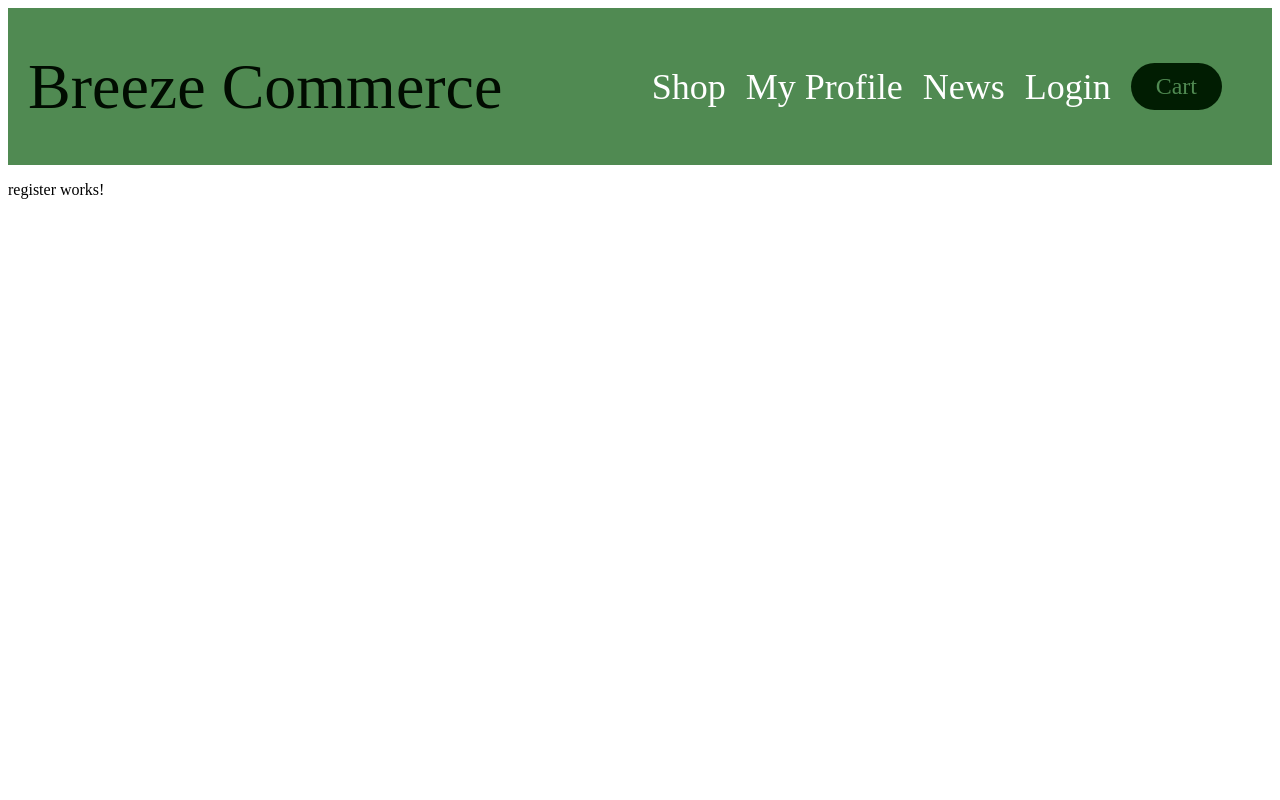
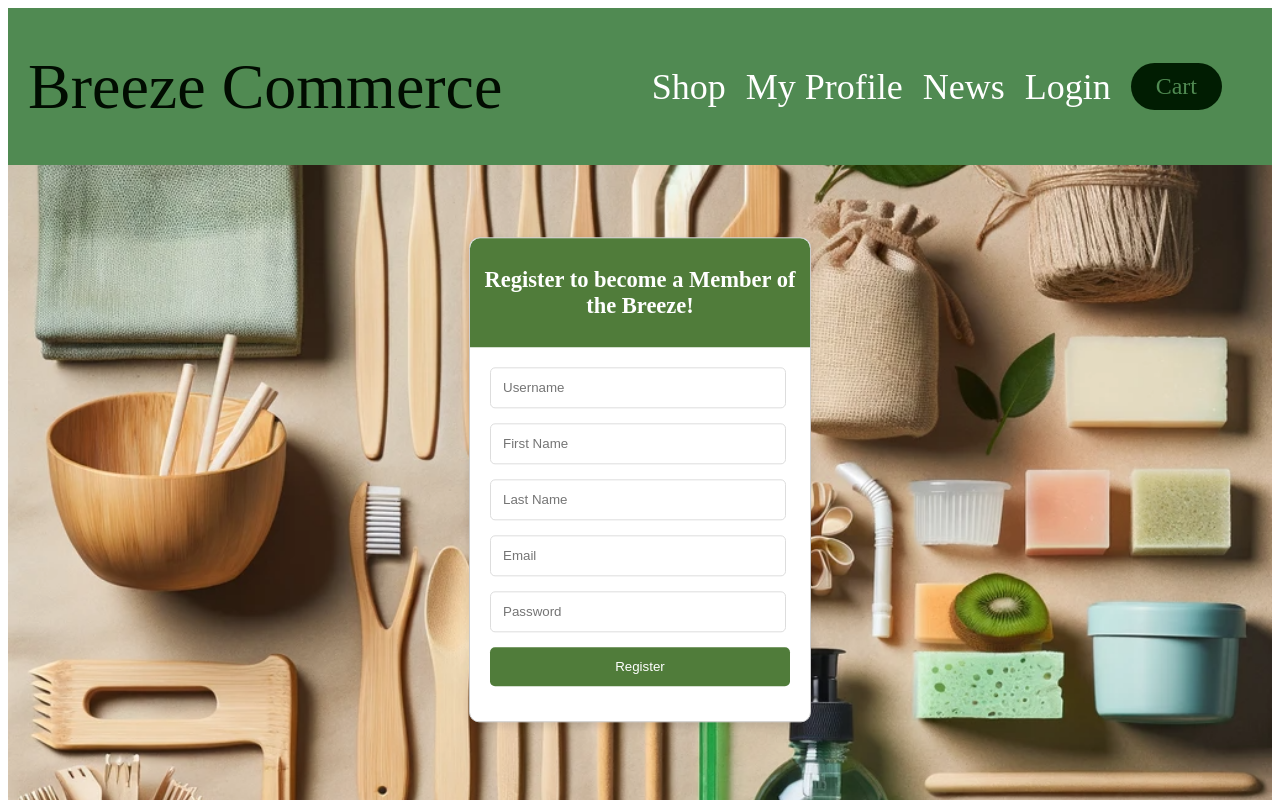
Before and after one commit to Z8phyR/breeze_commerce, an Angular app in the folder commerce_client/: page /register in a window 1280 px wide. Shown: the top 800 px of the page. Built offline with nearby package versions, Linux system fonts and the light colour scheme; a web font is replaced by a local one.

Commit message:
Implement Register Component
Database updates to register component, now username/password is required instead of email/password for login

```diff
--- a/commerce_client/src/app/api/users.service.ts
+++ b/commerce_client/src/app/api/users.service.ts
@@ -10,8 +10,12 @@ export class UsersService {
   private baseUrl = 'http://localhost:3000/users';
   constructor(private http: HttpClient) { }
 
-  login(credentials: { email: string; password: string; }): Observable<any> {
+  login(credentials: { username: string; password: string; }): Observable<any> {
     return this.http.post<any>(`${this.baseUrl}/login`, credentials);
   }
 
+  register(credentials: { username: string; firstName: string; lastName: string; email: string; password: string; }): Observable<any> {
+    return this.http.post<any>(`${this.baseUrl}/register`, credentials);
+  }
+
 }
--- a/commerce_client/src/app/user/login/login.component.html
+++ b/commerce_client/src/app/user/login/login.component.html
@@ -6,7 +6,7 @@
     <h2>Member Login</h2>
   </div>
   <form [formGroup]="loginForm" (ngSubmit)="onSubmit()">
-    <input type="email" formControlName="email" placeholder="Email">
+    <input type="text" formControlName="username" placeholder="Username">
     <input type="password" formControlName="password" placeholder="Password">
     <button type="submit" [disabled]="!loginForm.valid">Login</button>
   </form>
--- a/commerce_client/src/app/user/login/login.component.ts
+++ b/commerce_client/src/app/user/login/login.component.ts
@@ -18,12 +18,12 @@ export class LoginComponent {
   constructor(private usersService: UsersService, private router: Router) { }
 
   loginForm = new FormGroup({
-    email: new FormControl('', [Validators.required, Validators.email]),
+    username: new FormControl('', Validators.required),
     password: new FormControl('', Validators.required)
   });
 
   errorMessage(): any{
-    if (this.loginForm.controls.email.hasError('required')) {
+    if (this.loginForm.controls.username.hasError('required')) {
       return 'You must enter a value';
     }
   }
@@ -34,8 +34,13 @@ export class LoginComponent {
 
   onSubmit() {
     if (this.loginForm.valid) {
-      const { email, password } = this.loginForm.value;
-      this.usersService.login({ email: email || '', password: password || '' }).subscribe(
+      // const { username, password } = this.loginForm.value;
+      // obtain username and password and convert username to lower case
+      const username = this.loginForm.value.username?.toLowerCase();
+      const password = this.loginForm.value.password;
+
+
+      this.usersService.login({ username: username || '', password: password || '' }).subscribe(
         token => {
           console.log(token);
           localStorage.setItem('token', token.token);
--- a/commerce_client/src/app/user/register/register.component.css
+++ b/commerce_client/src/app/user/register/register.component.css
@@ -0,0 +1,69 @@
+.login-form {
+    width: 300px; /* Adjust width as necessary */
+    margin: 0 auto; /* Center the form */
+    font-size: 15px;
+    border: 1px solid #ccc;
+    background-color: #fff;
+    border-radius: 10px; /* Smaller border radius for a closer match */
+    position: absolute;
+    top: 60%;
+    left: 50%;
+    transform: translate(-50%, -50%); /* Center the form correctly */
+    box-shadow: 0 4px 8px rgba(0, 0, 0, 0.1); /* Adjusted shadow for subtlety */
+    display: flex;
+    flex-direction: column;
+    align-items: center;
+    padding: 0 20px 20px 20px;
+}
+
+.login-header {
+    text-align: center;
+    width: 100%;
+    width: calc(100% + 40px);
+    padding-top:10px;
+    margin-bottom: 20px; /* Adjusted margin */
+    background-color: #507C3A; /* Adjust the color to match the screenshot */
+    padding: 10px 0; /* Add padding to increase the height */
+    color: white; /* Text color */
+    border-top-left-radius: 10px; /* Match the border radius */
+    border-top-right-radius: 10px; /* Match the border radius */
+}
+
+.login-form input {
+    width: calc(100% - 24px); /* Subtract padding */
+    width: 90%; /* Adjust width as necessary */
+    margin-bottom: 15px; /* Add margin to separate the inputs */
+    padding: 12px;
+    border-radius: 5px; /* Smaller border radius for a closer match */
+    border: 1px solid #ddd; /* Lighter border color */
+    /* box-sizing: border-box; */
+}
+
+.login-form button {
+    width: 100%;
+    padding: 12px;
+    border-radius: 5px;
+    border: none;
+    background-color: #507C3A; /* Match the header */
+    color: white;
+    margin-bottom: 15px; /* Space below the button */
+    cursor: pointer;
+}
+
+.login-form a {
+    color: #507C3A; /* Match the header */
+    text-decoration: none;
+    display: block;
+    text-align: center;
+    margin-top: 15px; /* Space above the link */
+}
+
+
+.login-background {
+    background-image: url('/assets/Commerce_img1.png');
+    background-size: cover;
+    background-position: center;
+    background-repeat: no-repeat;
+    height: 100vh;
+
+  }
--- a/commerce_client/src/app/user/register/register.component.html
+++ b/commerce_client/src/app/user/register/register.component.html
@@ -1 +1,18 @@
-<p>register works!</p>
+<!-- Register Component-->
+<div class="login-background">
+
+    <div class="login-form">
+      <div class="login-header">
+        <h2>Register to become a Member of the Breeze!</h2>
+      </div>
+      <form [formGroup]="registerForm" (ngSubmit)="onSubmit()">
+        <input type="text" formControlName="username" placeholder="Username">
+        <input type="text" formControlName="firstName" placeholder="First Name">
+        <input type="text" formControlName="lastName" placeholder="Last Name">
+        <input type="email" formControlName="email" placeholder="Email">
+        <input type="password" formControlName="password" placeholder="Password">
+        <button type="submit" [disabled]="!registerForm.valid">Register</button>
+      </form>
+    </div>
+
+    </div>
--- a/commerce_client/src/app/user/register/register.component.ts
+++ b/commerce_client/src/app/user/register/register.component.ts
@@ -1,12 +1,53 @@
 import { Component } from '@angular/core';
+import { FormGroup, FormControl, Validators, ReactiveFormsModule } from '@angular/forms';
+import { RouterModule } from '@angular/router';
+import { UsersService } from '../../api/users.service';
+import { Router } from '@angular/router';
+import { HttpClientModule } from '@angular/common/http';
 
 @Component({
   selector: 'app-register',
   standalone: true,
-  imports: [],
+  imports: [ReactiveFormsModule, RouterModule, HttpClientModule],
+  providers: [UsersService],
   templateUrl: './register.component.html',
   styleUrl: './register.component.css'
 })
 export class RegisterComponent {
+  constructor(private usersService: UsersService, private router: Router) { }
+
+  registerForm = new FormGroup({
+    username: new FormControl('', [Validators.required]),
+    firstName: new FormControl('', [Validators.required]),
+    lastName: new FormControl('', [Validators.required]),
+    email: new FormControl('', [Validators.required, Validators.email]),
+    password: new FormControl('', Validators.required)
+  });
+
+  errorMessage(): any{
+    if (this.registerForm.controls.email.hasError('required')) {
+      return 'You must enter a value';
+    }
+  }
+
+
+  errormessage: boolean = false;
+  errorMessages: string[] = [];
+
+  onSubmit() {
+    if (this.registerForm.valid) {
+      const { username, firstName,lastName, email, password } = this.registerForm.value;
+      this.usersService.register({ username: username || '', firstName: firstName || '', lastName: lastName || '', email: email || '', password: password || '' }).subscribe(
+        data => {
+          console.log(data);
+          this.router.navigate(['/login']);
+        },
+        error => {
+          console.log(error);
+        }
+      );
+    }
+  }
+
 
 }
```
Also changed, not shown: 2 other files (tests, documents, lock files or other folders).
